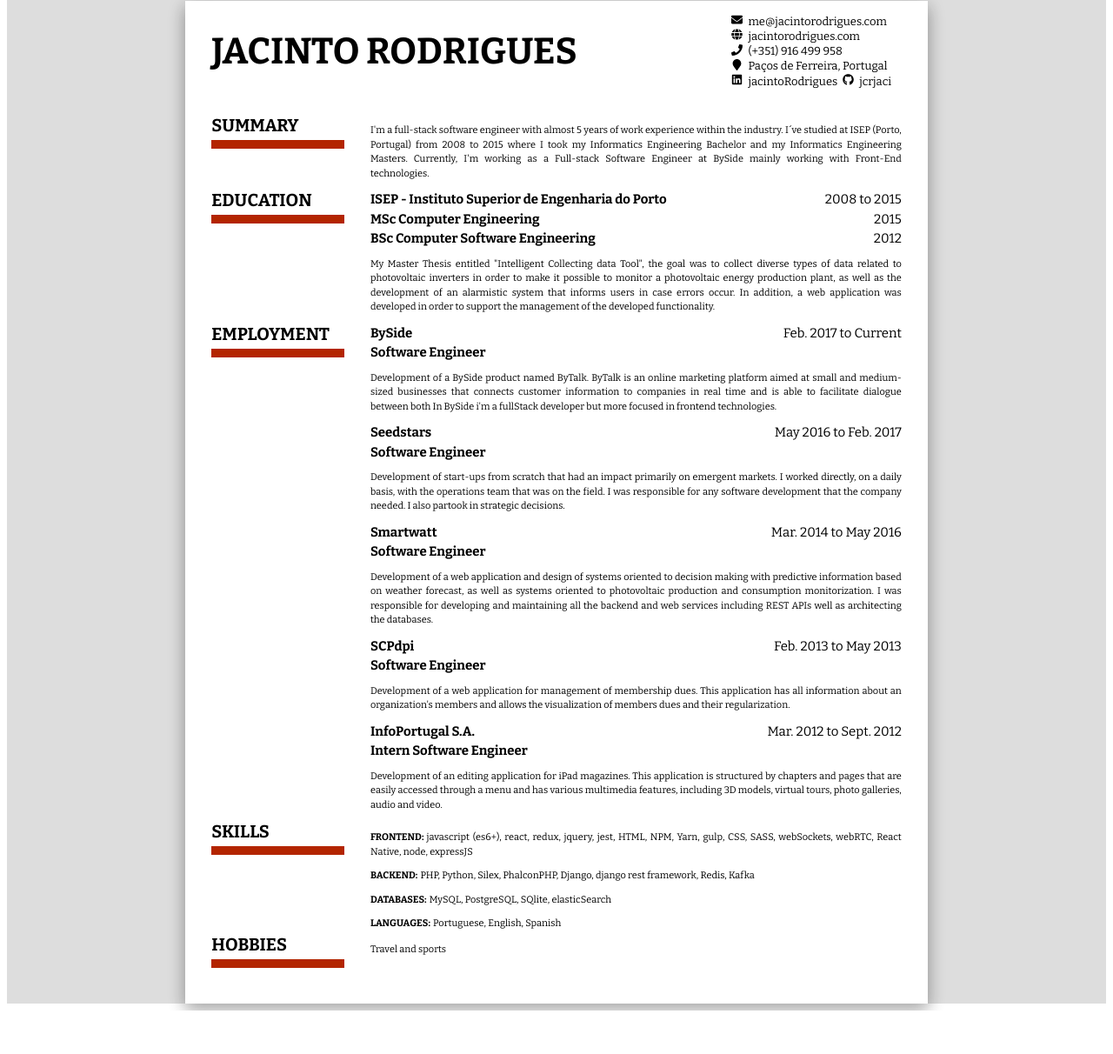
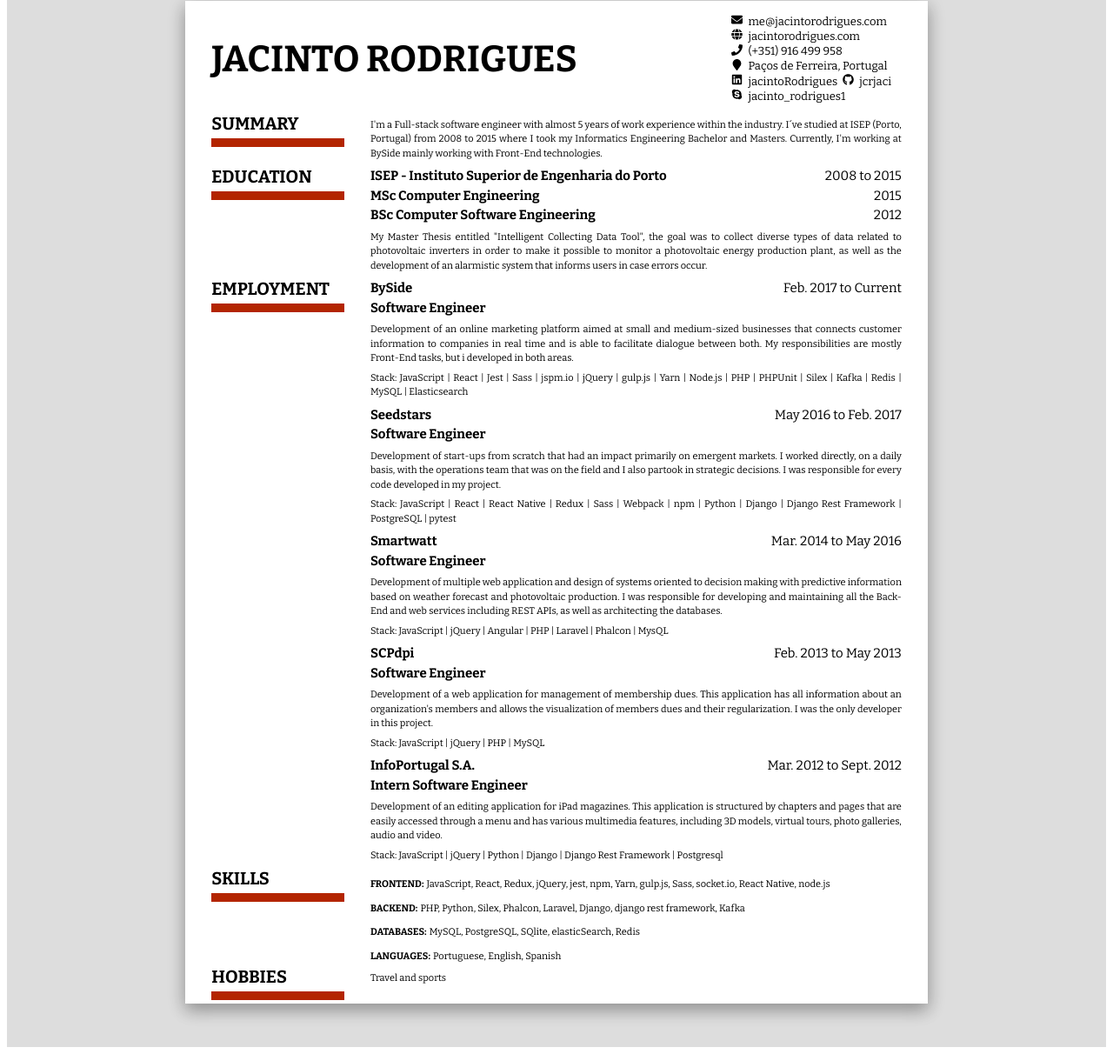
Before and after one commit to jcrjaci/jacintorodrigues.com, a Gatsby site: page / in a window 1280 px wide. Shown: the part 57-1269 px from the top of the page at 87% size. Before the commit the page ends 1219 px from the top, so only its background shows below. Built offline with nearby package versions, Linux system fonts and the light colour scheme; Gatsby itself is replaced by a stand-in of ours.

Commit message:
Add stack to empleyment information

```diff
--- a/gatsby-config.js
+++ b/gatsby-config.js
@@ -11,9 +11,11 @@
       linkedinUrl: 'https://www.linkedin.com/in/jacintorodrigues/',
       github: 'jcrjaci',
       githubUrl: 'https://github.com/jcrjaci',
+      skype: 'jacinto_rodrigues1',
+      skypeUrl: 'skype:jacinto_rodrigues1?call',
     },
-    summary : 'I\'m a full-stack software engineer with almost 5 years of work experience within the industry. I´ve studied at ISEP (Porto, Portugal) from 2008 to 2015 where I took my Informatics Engineering Bachelor and my Informatics Engineering Masters.\
-    Currently, I\'m working as a Full-stack Software Engineer at BySide mainly working with Front-End technologies.',
+    summary : 'I\'m a Full-stack software engineer with almost 5 years of work experience within the industry. I´ve studied at ISEP (Porto, Portugal) from 2008 to 2015 where I took my Informatics Engineering Bachelor and Masters.\
+    Currently, I\'m working at BySide mainly working with Front-End technologies.',
     education: {
       name: 'ISEP - Instituto Superior de Engenharia do Porto',
       date: '2008 to 2015',
@@ -21,7 +23,7 @@
         { name: 'MSc Computer Engineering', date: '2015'},
         { name: 'BSc Computer Software Engineering', date: '2012'}
       ],
-      description: 'My Master Thesis entitled "Intelligent Collecting data Tool", the goal was to collect diverse types of data related to photovoltaic inverters in order to make it possible to monitor a photovoltaic energy production plant, as well as the development of an alarmistic system that informs users in case errors occur. In addition, a web application was developed in order to support the management of the developed functionality.'
+      description: 'My Master Thesis entitled "Intelligent Collecting Data Tool", the goal was to collect diverse types of data related to photovoltaic inverters in order to make it possible to monitor a photovoltaic energy production plant, as well as the development of an alarmistic system that informs users in case errors occur.'
     },
     employments: {
       byside: {
@@ -29,48 +31,51 @@
         url: 'http://www.byside.com/',
         date: 'Feb. 2017 to Current',
         position: 'Software Engineer',
-        description: 'Development of a BySide product named ByTalk.\
-        ByTalk is an online marketing platform aimed at small and medium-sized businesses that connects customer information to companies in real time and is able to facilitate dialogue between both \
-        In BySide i\'m a fullStack developer but more focused in frontend technologies.'
+        stack: 'JavaScript | React | Jest | Sass | jspm.io | jQuery | gulp.js | Yarn | Node.js | PHP | PHPUnit | Silex | Kafka | Redis | MySQL | Elasticsearch',
+        description: 'Development of an online marketing platform aimed at small and medium-sized businesses that connects customer information to companies in real time and is able to facilitate dialogue between both.  My responsibilities are mostly Front-End tasks, but i developed in both areas.'
       },
       seedstars: {
         name: 'Seedstars',
         url: 'https://www.seedstars.com/',
         date: 'May 2016 to Feb. 2017',
         position: 'Software Engineer',
+        stack: 'JavaScript | React | React Native | Redux | Sass | Webpack | npm | Python | Django | Django Rest Framework | PostgreSQL | pytest',
         description: 'Development of start-ups from scratch that had an impact primarily on emergent markets.\
-        I worked directly, on a daily basis, with the operations team that was on the field. I was responsible for any software development that the company needed. I also partook in strategic decisions.'
+        I worked directly, on a daily basis, with the operations team that was on the field and I also partook in strategic decisions.  I was responsible for every code developed in my project.'
       },
       smartwatt: {
         name: 'Smartwatt',
         url: 'https://smartwatt.pt/',
         date: 'Mar. 2014 to May 2016',
         position: 'Software Engineer',
-        description: 'Development of a web application and design of systems oriented to decision making with predictive information based on weather forecast, as well as systems oriented to photovoltaic production and consumption monitorization.\
-        I was responsible for developing and maintaining all the backend and web services including REST APIs well as architecting the databases.'
+        stack: 'JavaScript | jQuery | Angular | PHP | Laravel | Phalcon | MysQL',
+        description: 'Development of multiple web application and design of systems oriented to decision making with predictive information based on weather forecast and photovoltaic production.\
+        I was responsible for developing and maintaining all the Back-End and web services including REST APIs, as well as architecting the databases.'
       },
       scpdpi: {
         name: 'SCPdpi',
         url: 'https://www.scpdpi.com/',
         date: 'Feb. 2013 to May 2013',
         position: 'Software Engineer',
+        stack: 'JavaScript | jQuery | PHP | MySQL',
         description: 'Development of a web application for management of membership dues.\
         This application has all information about an organization\'s members and allows the visualization of \
-        members dues and their regularization.'
+        members dues and their regularization. I was the only developer in this project.'
       },
       infoportugal: {
         name: 'InfoPortugal S.A.',
         url: 'http://infoportugal.pt/',
         date: 'Mar. 2012 to Sept. 2012',
         position: 'Intern Software Engineer',
+        stack: 'JavaScript | jQuery | Python | Django | Django Rest Framework | Postgresql',
         description: 'Development of an editing application for iPad magazines. \
         This application is structured by chapters and pages that are easily accessed through a menu and has various multimedia features, including 3D models, virtual tours, photo galleries, audio and video.'
       },
     },
     skills : {
-      frontend: 'javascript (es6+), react, redux, jquery, jest, HTML, NPM, Yarn, gulp, CSS, SASS, webSockets, webRTC, React Native, node, expressJS',
-      backend: 'PHP, Python, Silex, PhalconPHP, Django, django rest framework, Redis, Kafka',
-      databases: 'MySQL, PostgreSQL, SQlite, elasticSearch',
+      frontend: 'JavaScript, React, Redux, jQuery, jest, npm, Yarn, gulp.js, Sass, socket.io, React Native, node.js',
+      backend: 'PHP, Python, Silex, Phalcon, Laravel, Django, django rest framework, Kafka',
+      databases: 'MySQL, PostgreSQL, SQlite, elasticSearch, Redis',
       languages: 'Portuguese, English, Spanish'
     },
     hobbies: 'Travel and sports',
--- a/src/components/cv/cv.js
+++ b/src/components/cv/cv.js
@@ -19,7 +19,7 @@
       <Helmet
         title={site.siteMetadata.title}
         meta={[
-          { name: 'jacinto Rodrigues', content: 'jacinto Rodrigues' },
+          { name: 'Description', content: 'Jacinto Rodrigues CV' },
         ]}
       >
         <html lang="en" />
@@ -27,7 +27,7 @@
       <div
         style={{
           backgroundColor: '#ddd',
-          paddingTop: '50px',
+          padding: '50px 0',
           fontFamily: 'Bitter',
         }}
       >
--- a/src/components/cvHeader/cvHeader.js
+++ b/src/components/cvHeader/cvHeader.js
@@ -2,12 +2,12 @@
 import styled from "styled-components"
 import { StaticQuery, graphql } from 'gatsby'
 
-import { FaEnvelope, FaGlobe, FaPhone, FaMapMarker, FaLinkedin, FaGithub } from 'react-icons/fa';
+import { FaEnvelope, FaGlobe, FaPhone, FaMapMarker, FaLinkedin, FaGithub, FaSkype } from 'react-icons/fa';
 
 const Container = styled.div`
   align-items: center;
   display: flex;
-  margin-bottom: 30px;
+  margin-bottom: 10px;
 `;
 
 const Name = styled.div`
@@ -86,6 +86,8 @@
             github
             linkedinUrl
             githubUrl
+            skype
+            skypeUrl
           }
         }
       }
@@ -106,6 +108,7 @@
             description={[cv.linkedin, cv.github]}
             link={[cv.linkedinUrl, cv.githubUrl]}
           />
+          <OneDetail icon={<FaSkype/>} description={cv.skype} link={cv.skypeUrl} />
         </Details >
       </Container >
     )}
--- a/src/components/cvSectionDescription/cvSectionDescription.js
+++ b/src/components/cvSectionDescription/cvSectionDescription.js
@@ -2,7 +2,7 @@
 import styled from "styled-components"
 
 const Description = styled.div`
-     margin: 10px 0;
+     margin: 6px 0;
      text-align: justify;
 `;
 
--- a/src/pages/index.js
+++ b/src/pages/index.js
@@ -8,13 +8,16 @@
 import Skill from '../components/skill/skill';
 import CvSectionTitle from '../components/cvSectionTitle/cvSectionTitle';
 import CvSectionDescription from '../components/cvSectionDescription/cvSectionDescription';
-// TODO add links to emploeyment names
+
 const Employments = ({ employments }) => (
   Object.keys(employments).map((value) => (
     <>
       <CvSectionTitle text={employments[value].name} date={employments[value].date} url={employments[value].url} />
       <CvSectionTitle text={employments[value].position} />
       <CvSectionDescription text={employments[value].description} />
+      {value !== 'saasbyside' &&
+      <CvSectionDescription text={`Stack: ${employments[value].stack}`} />
+      }
     </>
   ))
 );
@@ -56,6 +59,7 @@
                   url
                   date
                   position
+                  stack
                   description
                 }
                 seedstars {
@@ -63,6 +67,7 @@
                   url
                   date
                   position
+                  stack
                   description
                 }
                 smartwatt {
@@ -70,6 +75,7 @@
                   url
                   date
                   position
+                  stack
                   description
                 }
                 scpdpi {
@@ -77,6 +83,7 @@
                   url
                   date
                   position
+                  stack
                   description
                 }
                 infoportugal {
@@ -84,6 +91,7 @@
                   url
                   date
                   position
+                  stack
                   description
                 }
               }
```
